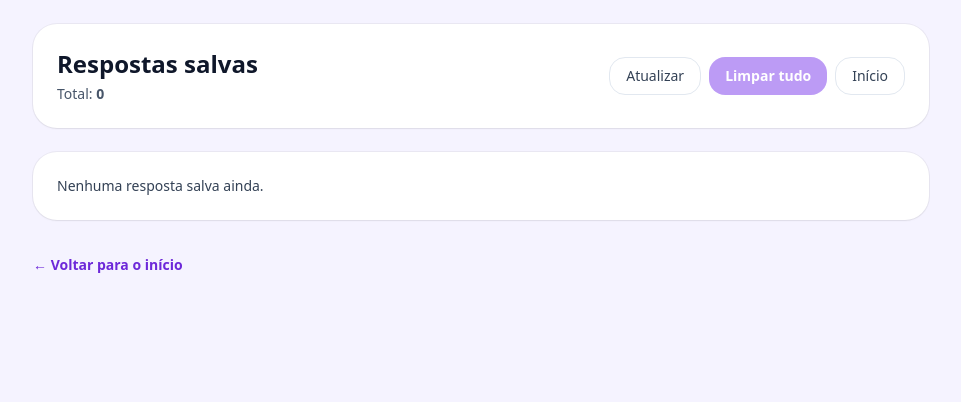
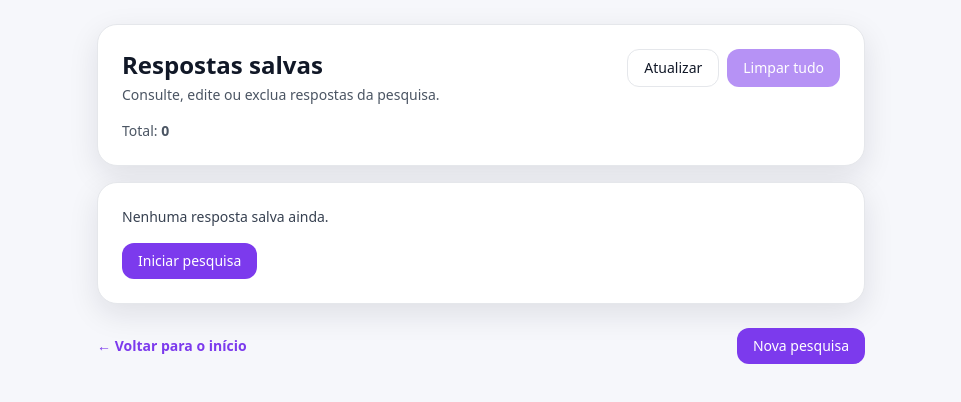
Before and after one commit to joao-holanda19/binds-satisfaction-test, a Vue app: page /responses in a window 1280 px wide. Shown: the top 402 px of the page, without its empty margins (159-1120 px from the left). Built offline with nearby package versions, Linux system fonts and the light colour scheme.

Commit message:
style(responses): ajustar hierarquia visual dos botões de ação

```diff
--- a/src/views/ResponsesView.vue
+++ b/src/views/ResponsesView.vue
@@ -1,74 +1,67 @@
 <template>
-  <div class="min-h-screen bg-violet-50 p-6">
-    <div class="mx-auto w-full max-w-4xl">
+  <div class="min-h-screen binds-bg p-6">
+    <div class="mx-auto w-full max-w-3xl">
       <!-- Header -->
-      <div class="rounded-3xl bg-white p-6 shadow-sm ring-1 ring-black/5">
-        <div class="flex flex-col gap-4 sm:flex-row sm:items-center sm:justify-between">
+      <div class="binds-card p-6">
+        <div class="flex flex-wrap items-start justify-between gap-3">
           <div>
-            <h1 class="text-2xl font-extrabold text-slate-900">Respostas salvas</h1>
-            <p class="mt-1 text-sm text-slate-600">
-              Total: <span class="font-semibold">{{ respostas.length }}</span>
+            <h1 class="text-2xl font-bold">Respostas salvas</h1>
+            <p class="mt-1 text-sm text-gray-600">
+              Consulte, edite ou exclua respostas da pesquisa.
             </p>
           </div>
 
           <div class="flex flex-wrap gap-2">
-            <button
-              type="button"
-              class="rounded-2xl border border-slate-200 bg-white px-4 py-2 text-sm font-medium text-slate-700 hover:bg-slate-50"
-              @click="atualizar"
-            >
+            <button type="button" class="btn btn-secondary" @click="atualizar">
               Atualizar
             </button>
 
             <button
               type="button"
-              class="rounded-2xl bg-violet-600 px-4 py-2 text-sm font-semibold text-white hover:bg-violet-700 disabled:opacity-50"
+              class="btn btn-primary"
               :disabled="respostas.length === 0"
+              :class="respostas.length === 0 ? 'opacity-50' : ''"
               @click="limpar"
             >
               Limpar tudo
             </button>
+          </div>
+        </div>
 
-            <RouterLink
-              to="/"
-              class="rounded-2xl border border-slate-200 bg-white px-4 py-2 text-sm font-medium text-slate-700 hover:bg-slate-50"
-            >
-              Início
-            </RouterLink>
-          </div>
+        <div class="mt-4 text-sm text-gray-600">
+          Total: <span class="font-semibold">{{ respostas.length }}</span>
         </div>
       </div>
 
       <!-- Empty -->
       <div
         v-if="respostas.length === 0"
-        class="mt-6 rounded-3xl bg-white p-6 text-sm text-slate-700 shadow-sm ring-1 ring-black/5"
+        class="mt-4 binds-card p-6 text-sm text-gray-700"
       >
         Nenhuma resposta salva ainda.
+        <div class="mt-4">
+          <RouterLink to="/p/default" class="btn btn-primary">
+            Iniciar pesquisa
+          </RouterLink>
+        </div>
       </div>
 
       <!-- List -->
-      <div v-else class="mt-6 space-y-4">
+      <div v-else class="mt-4 space-y-3">
         <div
           v-for="r in respostas"
           :key="r.id"
-          class="rounded-3xl bg-white p-6 shadow-sm ring-1 ring-black/5"
+          class="binds-card p-5"
         >
-          <div class="flex flex-col gap-4 sm:flex-row sm:items-start sm:justify-between">
-            <div class="min-w-0">
-              <div class="text-sm text-slate-600">
-                <span class="font-semibold">Criada em:</span>
-                {{ formatarData(r.createdAt) }}
+          <div class="flex flex-wrap items-start justify-between gap-3">
+            <div>
+              <div class="text-sm text-gray-600">
+                <span class="font-semibold">Data:</span> {{ formatarData(r.createdAt) }}
               </div>
 
-              <div class="mt-1 text-sm text-slate-600" v-if="r.updatedAt">
-                <span class="font-semibold">Última atualização:</span>
-                {{ timeAgo(r.updatedAt) }}
-              </div>
-
-              <div class="mt-3 text-sm text-slate-700">
+              <div class="mt-1 text-sm text-gray-600">
                 <span class="font-semibold">Nota:</span> {{ r.answers.csat ?? '-' }}
-                <span class="mx-2 text-slate-300">•</span>
+                <span class="mx-2 text-gray-300">•</span>
                 <span class="font-semibold">Humor:</span> {{ traduzirHumor(r.answers.mood) }}
               </div>
             </div>
@@ -76,21 +69,21 @@
             <div class="flex flex-wrap items-center gap-2">
               <RouterLink
   :to="`/responses/${r.id}`"
-                class="rounded-2xl bg-violet-600 px-4 py-2 text-sm font-semibold text-white hover:bg-violet-700"
+  class="btn btn-secondary"
 >
   Ver
 </RouterLink>
 
 <RouterLink
   :to="`/responses/${r.id}/edit`"
-                class="rounded-2xl border border-slate-200 bg-white px-4 py-2 text-sm font-semibold text-slate-700 hover:bg-slate-50"
+  class="btn btn-primary"
 >
   Editar
 </RouterLink>
 
 <button
   type="button"
-                class="rounded-2xl border border-rose-200 bg-rose-50 px-4 py-2 text-sm font-semibold text-rose-700 hover:bg-rose-100"
+  class="btn btn-secondary border-red-300 text-red-700 hover:bg-red-50"
   @click="excluir(r.id)"
 >
   Excluir
@@ -98,8 +91,8 @@
             </div>
           </div>
 
-          <div class="mt-4 grid gap-2 text-sm text-slate-700">
-            <div class="truncate">
+          <div class="mt-4 grid gap-2 text-sm text-gray-700">
+            <div>
               <span class="font-semibold">E-mail:</span>
               {{ r.answers.email ? r.answers.email : 'Não informado' }}
             </div>
@@ -109,7 +102,7 @@
               {{ traduzirRecurso(r.answers.feature) }}
             </div>
 
-            <div class="break-words">
+            <div>
               <span class="font-semibold">Comentário:</span>
               {{ r.answers.comment ? r.answers.comment : 'Sem comentário' }}
             </div>
@@ -117,9 +110,14 @@
         </div>
       </div>
 
-      <div class="mt-8">
-        <RouterLink to="/" class="text-sm font-semibold text-violet-700 hover:underline">
+      <!-- Footer -->
+      <div class="mt-6 flex flex-wrap items-center justify-between gap-3">
+        <RouterLink to="/" class="link text-sm">
           ← Voltar para o início
+        </RouterLink>
+
+        <RouterLink to="/p/default" class="btn btn-primary">
+          Nova pesquisa
         </RouterLink>
       </div>
     </div>
@@ -154,31 +152,10 @@ function excluir(id: string) {
 
 function formatarData(iso: string) {
   try {
-    return new Date(iso).toLocaleString('pt-BR');
+    const d = new Date(iso);
+    return d.toLocaleString('pt-BR');
   } catch {
     return iso;
-  }
-}
-
-function timeAgo(iso: string) {
-  try {
-    const now = Date.now();
-    const t = new Date(iso).getTime();
-    const diff = Math.max(0, now - t);
-
-    const s = Math.floor(diff / 1000);
-    if (s < 60) return `há ${s} segundo${s === 1 ? '' : 's'}`;
-
-    const m = Math.floor(s / 60);
-    if (m < 60) return `há ${m} minuto${m === 1 ? '' : 's'}`;
-
-    const h = Math.floor(m / 60);
-    if (h < 24) return `há ${h} hora${h === 1 ? '' : 's'}`;
-
-    const d = Math.floor(h / 24);
-    return `há ${d} dia${d === 1 ? '' : 's'}`;
-  } catch {
-    return formatarData(iso);
   }
 }
 
```
Lines whose indentation alone changed are shown as unchanged.
